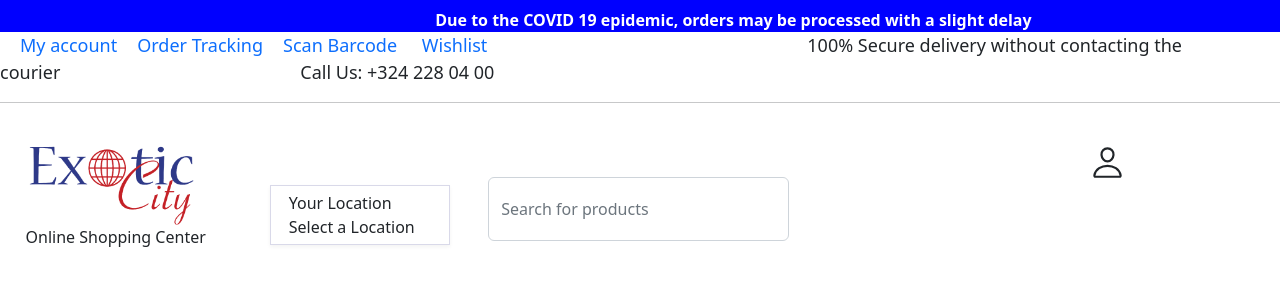
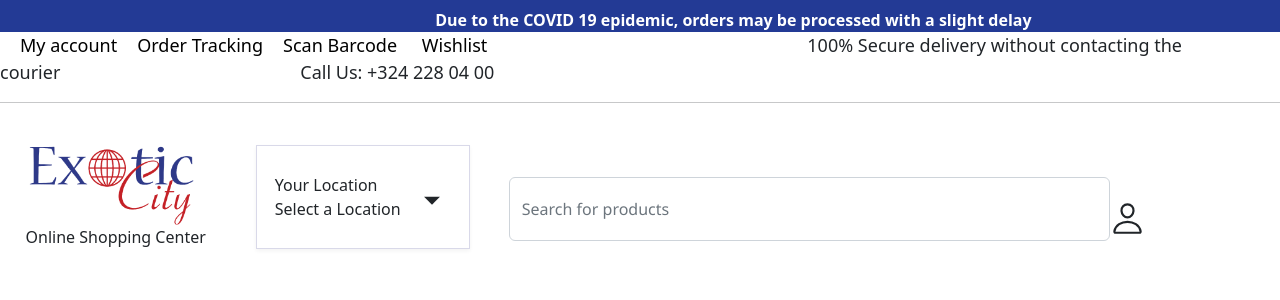
Before and after one commit to malikabdullahnaazar/exoticcity, a React (Create React App) app: page / in a window 1280 px wide. Shown: the top 300 px of the page. Built offline with nearby package versions, Linux system fonts and the light colour scheme.

Commit message:
nav bar 03/03/2023

```diff
--- a/src/components/HeaderSection.jsx
+++ b/src/components/HeaderSection.jsx
@@ -4,6 +4,7 @@ import "./css/HeaderSection.css";
 import 'bootstrap/dist/css/bootstrap.min.css';
 import { MDBCol } from "mdbreact";
 import { IoPersonOutline } from 'react-icons/io5';
+import { MdOutlineArrowDropDown } from "react-icons/md";
 const HeaderSection = () => {
 
   return (
@@ -12,19 +13,23 @@ const HeaderSection = () => {
         <img src={exocitcity} alt="Exocitcity" width="170vw" />
         <div>Online Shopping Center</div>
       </div>
-      <div className="site-location">
-        <a href="/">
-          <span className="location-description">Your Location</span>
-          <div className="current-location">Select a Location</div>
-        </a>
+      <div className="site-location d-flex">
+        <div className="col">
+            <div>Your Location</div>
+            <div>Select a Location</div>
+
+        </div>
+        <div className="col-auto">
+          <MdOutlineArrowDropDown size={38} className="drop-icon current-location" />
+        </div>
       </div>
       <div className="site-location1">
-        <MDBCol md="6">
+        <MDBCol md="6" size="15" xl="12">
           <input className="form-control " type="text" placeholder="Search for products" aria-label="Search" />
         </MDBCol>
       </div>
-      <div >
-        <IoPersonOutline size={35}/>
+      <div className="person-icon">
+        <IoPersonOutline size={35} />
       </div>
 
 
--- a/src/components/css/HeaderBanner.css
+++ b/src/components/css/HeaderBanner.css
@@ -1,5 +1,5 @@
 .headerbanner{
-    background-color: blue;
+    background-color: #233a95;
     color: white;
     padding-left: 34%;
     padding-top: 1vh;
--- a/src/components/css/HeaderSection.css
+++ b/src/components/css/HeaderSection.css
@@ -3,8 +3,14 @@
     display: flex;
 
 }
-.site-location a  {
+.drop-icon{
+  margin-left: 1vw;
+  margin-top: 1vh;
 
+}
+
+.site-location{
+  margin-left: 3.9vw;
   position: relative;
   display: -webkit-box;
   display: -ms-flexbox;
@@ -14,8 +20,8 @@
   -ms-flex-flow: wrap;
   flex-flow: wrap;
   text-decoration: none;
-    max-width: 11.25rem;
-    min-height: 3.75rem;
+  max-width: 28rem;
+  min-height: 1.75rem;
   padding-left: 1.125rem;
   padding-right: 1.125rem;
   color: currentColor;
@@ -28,8 +34,7 @@
   transition: box-shadow 0.3s cubic-bezier(0.83, 0.26, 0.19, 0.87);
   transition: box-shadow 0.3s cubic-bezier(0.83, 0.26, 0.19, 0.87), -webkit-box-shadow 0.3s cubic-bezier(0.83, 0.26, 0.19, 0.87);
 }
-
-.site-location a .current-location:hover{
+.site-location .current-location:hover{
     font-size: .8125rem;
     font-weight: 600;
     white-space: nowrap;
@@ -42,15 +47,13 @@
     order: 3;
     padding-right: 1.25rem;
 }
-.site-location{
-    padding-top: 5vh;
-    padding-left: 5vw;
-    height: 40vh;
-}
 .site-location1{
     padding-top: 4vh;
     padding-left: 3vw;
     width: 50vw;
+}
+.person-icon{
+ margin-top:7vh;
 }
 
   .form-control {
@@ -58,7 +61,11 @@
     padding-right: 35px;
     height: 8vh;
     width: 50vw;
-    background-color: whitesmoke;
+    background-color: #f3f4f7;;
+    color: black;
+    font-size: xx-large;
+    font-family: 'Segoe UI', Tahoma, Geneva, Verdana, sans-serif;
+    font-weight: 600;
   }
 
   .form-control::after {
--- a/src/components/css/HeroBanner2.css
+++ b/src/components/css/HeroBanner2.css
@@ -14,4 +14,5 @@
 
 .list-elememts{
  text-decoration:none;
+ color: black;
 }
```
Lines whose indentation alone changed are shown as unchanged.
